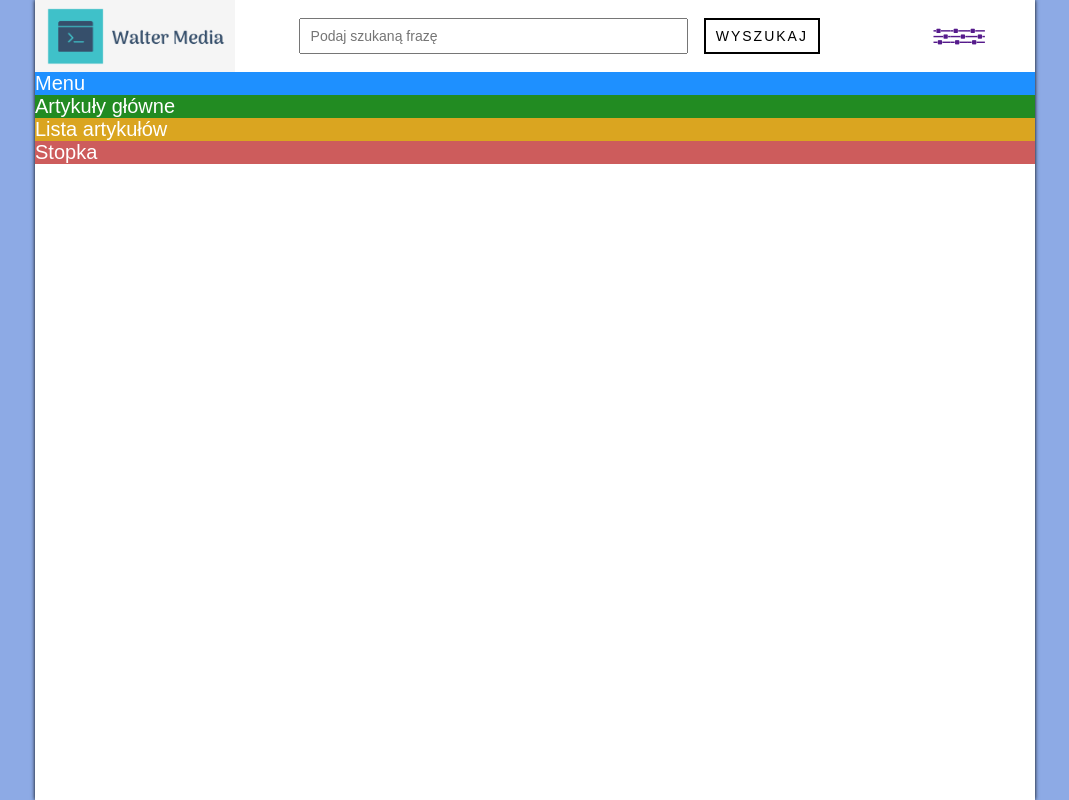
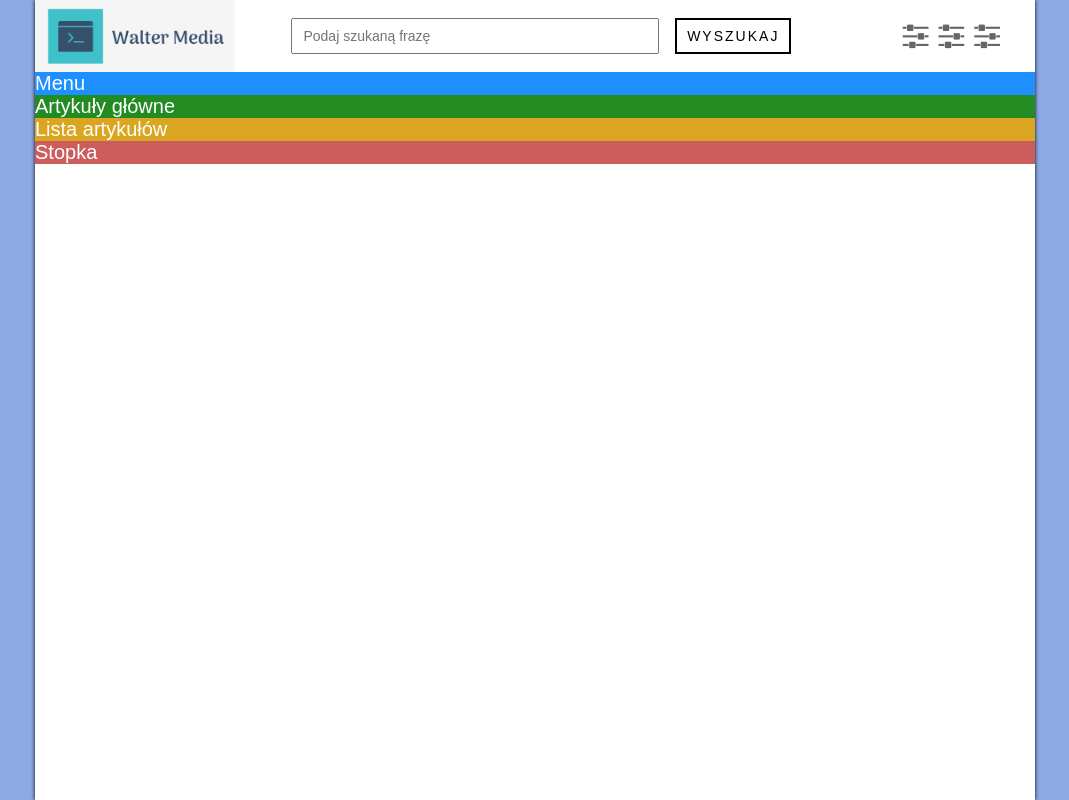
Before and after one commit to kacperwalter/code-notes, a PHP site: page / in a window 1280 px wide. Shown: the whole page, without its empty margins (105-1174 px from the left). Run offline with PHP 8.4, Linux system fonts and the light colour scheme.

Commit message:
Settings section

```diff
--- a/JS/zaawansowany-JS-CSS/4-FLEXBOX/css/main.css
+++ b/JS/zaawansowany-JS-CSS/4-FLEXBOX/css/main.css
@@ -95,10 +95,20 @@ html {
   display: -webkit-box;
   display: -ms-flexbox;
   display: flex;
-  padding: 0 50px;
+  padding: 0 30px 0 50px;
   -webkit-box-align: center;
       -ms-flex-align: center;
           align-items: center;
+}
+
+.settings__icon-link {
+  margin: 0 5px;
+  font-size: 3rem;
+  color: #666;
+}
+
+.settings__icon-link:hover {
+  color: black;
 }
 
 .menu {
--- a/JS/zaawansowany-JS-CSS/4-FLEXBOX/index.html
+++ b/JS/zaawansowany-JS-CSS/4-FLEXBOX/index.html
@@ -21,9 +21,9 @@
             <button class="search__btn">Wyszukaj</button>
         </form>
         <div class="settings">
-            <a class="settings__icon-list" href=""><i class="fa fa-sliders" aria-hidden="true"></i></a>
-            <a class="settings__icon-list" href=""><i class="fa fa-sliders" aria-hidden="true"></i></a>
-            <a class="settings__icon-list" href=""><i class="fa fa-sliders" aria-hidden="true"></i></a>
+            <a class="settings__icon-link" href=""><i class="fa fa-sliders" aria-hidden="true"></i></a>
+            <a class="settings__icon-link" href=""><i class="fa fa-sliders" aria-hidden="true"></i></a>
+            <a class="settings__icon-link" href=""><i class="fa fa-sliders" aria-hidden="true"></i></a>
         </div>
         <nav class="menu">Menu</nav>
         <section class="main-articles">Artykuły główne</section>
--- a/JS/zaawansowany-JS-CSS/4-FLEXBOX/sass/components/_components.scss
+++ b/JS/zaawansowany-JS-CSS/4-FLEXBOX/sass/components/_components.scss
@@ -44,8 +44,16 @@
 }
 .settings {
     display: flex;
-    padding: 0 50px;
+    padding: 0 30px 0 50px;
     align-items: center;
+    &__icon-link {
+        margin: 0 5px;
+        font-size: 3rem;
+        color: #666;
+        &:hover {
+            color: black;
+        }
+    }
 }
 .menu {
     flex-basis: 100%;
```
Also changed, not shown: 1 other file.
